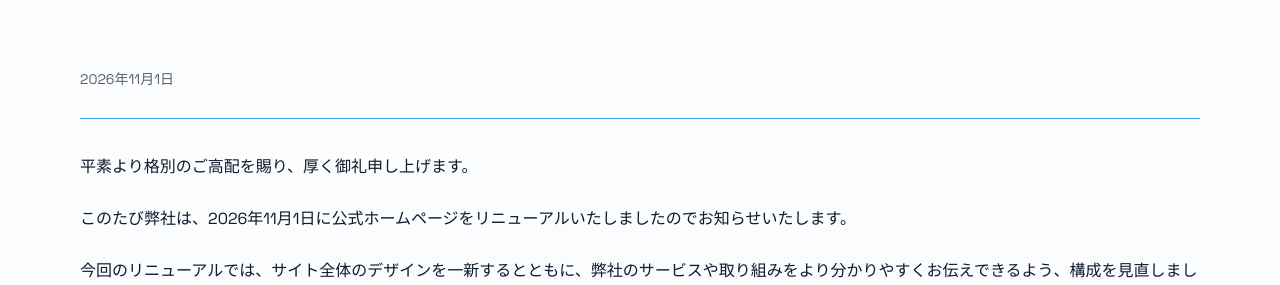
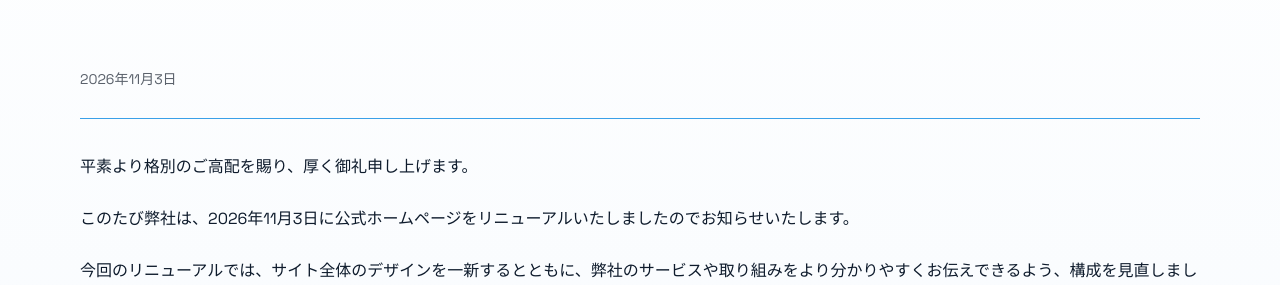
Before and after one commit to PitDock/homepage, a Next.js app: page /news/10 in a window 1280 px wide. Shown: the part 292-577 px from the top of the page. Built offline with nearby package versions, Linux system fonts and the light colour scheme; no server answers.

Commit message:
リニューアル日を11月3日に変更

```diff
--- a/app/news/10/page.tsx
+++ b/app/news/10/page.tsx
@@ -30,12 +30,12 @@ export default function News10Page() {
       <section className={s.section}>
         <div className={s.inner}>
           <article className={ns.article}>
-            <p className={ns.meta}>2026年11月1日</p>
+            <p className={ns.meta}>2026年11月3日</p>
 
             <div className={ns.body}>
               <p>平素より格別のご高配を賜り、厚く御礼申し上げます。</p>
               <p>
-                このたび弊社は、2026年11月1日に公式ホームページをリニューアルいたしましたのでお知らせいたします。
+                このたび弊社は、2026年11月3日に公式ホームページをリニューアルいたしましたのでお知らせいたします。
               </p>
               <p>
                 今回のリニューアルでは、サイト全体のデザインを一新するとともに、弊社のサービスや取り組みをより分かりやすくお伝えできるよう、構成を見直しました。
```
